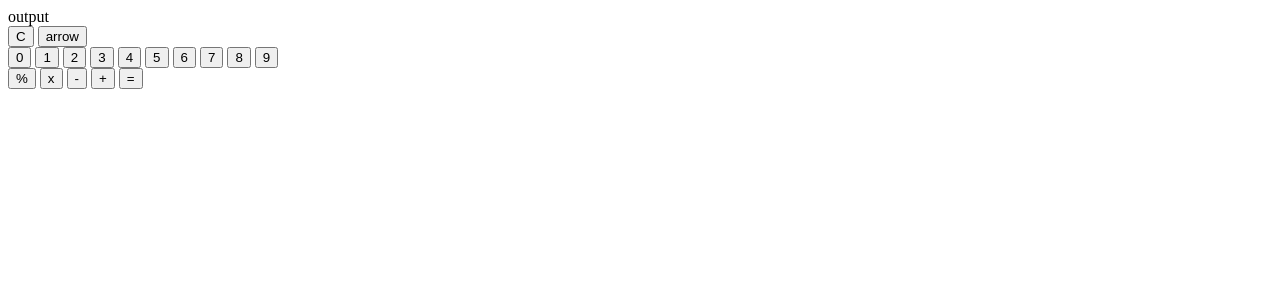
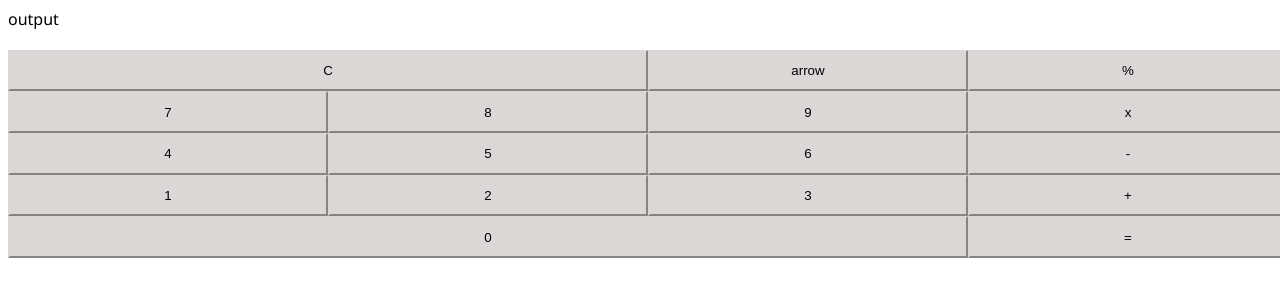
Before and after one commit to dinosawrfish/calculator, a plain HTML site: page index.html in a window 1280 px wide. Drawn offline with Linux system fonts and the light colour scheme.

Commit message:
add grid area for buttons and output

```diff
--- a/css/calculator.css
+++ b/css/calculator.css
@@ -0,0 +1,96 @@
+* {
+    box-sizing: border-box;
+}
+
+.output {
+    grid-area: output;
+}
+
+.clear {
+    grid-area: clear;
+}
+
+.backspace {
+    grid-area: backspace;
+}
+
+.divide {
+    grid-area: divide;
+}
+
+.seven {
+    grid-area: seven;
+}
+
+.eight {
+    grid-area: eight;
+}
+
+.nine {
+    grid-area: nine;
+}
+
+.multiply {
+    grid-area: multiply;
+}
+
+.four {
+    grid-area: four;
+}
+
+.five {
+    grid-area: five;
+}
+
+.six {
+    grid-area: six;
+}
+
+.substract {
+    grid-area: substract;
+}
+
+.one {
+    grid-area: one;
+}
+
+.two {
+    grid-area: two;
+}
+
+.three {
+    grid-area: three;
+}
+
+.add {
+    grid-area: add;
+}
+
+.zero {
+    grid-area: zero;
+}
+
+.equal {
+    grid-area: equal;
+}
+
+.calculator {
+    display: grid;
+    width: 100%;
+    height: 250px;
+    font-family:'Segoe UI', Tahoma, Geneva, Verdana, sans-serif;
+    grid-template-areas:
+    "output output output output"
+    "clear clear backspace divide"
+    "seven eight nine multiply"
+    "four five six substract"
+    "one two three add"
+    "zero zero zero equal";
+    grid-template-rows: 1fr 1fr 1fr 1fr 1fr 1fr;
+    grid-template-columns: 1fr 1fr 1fr 1fr;
+}
+
+button {
+    background-color: rgb(219, 215, 215);
+    border-color: rgb(219, 215, 215);
+}
--- a/index.html
+++ b/index.html
@@ -6,33 +6,26 @@
     <title>Calculator</title>
     <link rel="stylesheet" href="css/calculator.css" />
 </head>
-<body>
-    <div class="calculator">
-        <div class="output">
-            output
-        </div>
-        <button class="clear-button">C</button>
-        <button class="backspace"> arrow </button>
-
-        <div class="numbers">
-            <button>0</button>
-            <button>1</button>
-            <button>2</button>
-            <button>3</button>
-            <button>4</button>
-            <button>5</button>
-            <button>6</button>
-            <button>7</button>
-            <button>8</button>
-            <button>9</button>
-        </div>
-        <div class="operands">
-            <button>%</button>
-            <button>x</button>
-            <button>-</button>
-            <button>+</button>
-            <button>=</button>
-        </div>
+<body class="calculator">
+    <div class="output">
+        output
     </div>
+    <button class="clear">C</button>
+    <button class="backspace"> arrow </button>
+    <button class="zero">0</button>
+    <button class="one">1</button>
+    <button class="two">2</button>
+    <button class="three">3</button>
+    <button class="four">4</button>
+    <button class="five">5</button>
+    <button class="six">6</button>
+    <button class="seven">7</button>
+    <button class="eight">8</button>
+    <button class="nine">9</button>
+    <button class="divide">%</button>
+    <button class="multiply">x</button>
+    <button class="substract">-</button>
+    <button class="add">+</button>
+    <button class="equal">=</button>
 </body>
 </html>
```
